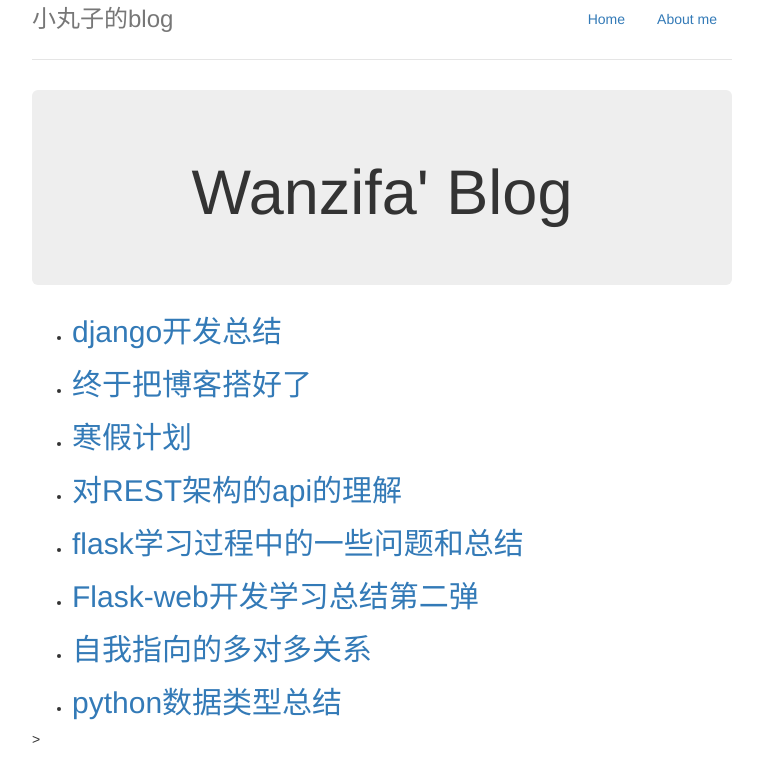
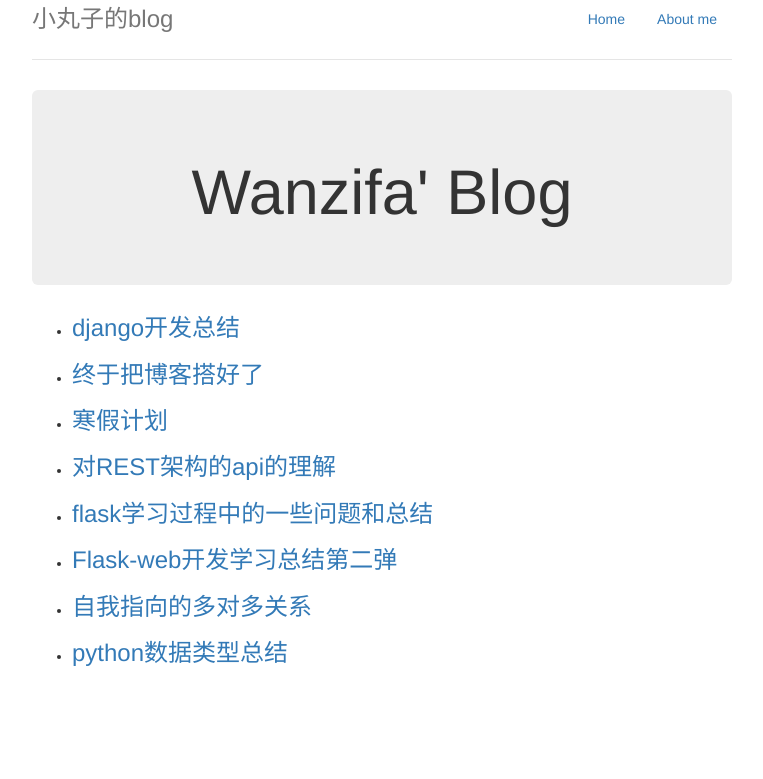
Before and after one commit to wanzifa/wanblog, a Django app: page /wanzi/blog/ in a window 1280 px wide. Shown: the part 21-800 px from the top of the page, without its empty margins (258-1021 px from the left). Run offline with Django 3.2, Linux system fonts and the light colour scheme; data comes from the database, SQL or seed files in the repository; some libraries are stand-ins or nearby versions.

Commit message:
improve templates

```diff
--- a/templates/wanzi/base.html
+++ b/templates/wanzi/base.html
@@ -24,7 +24,7 @@
 
   </head>
 
- <div class="container">
+ <div class="container" style="max-width:730px;">
       <div class="header clearfix">
         <nav>
           <ul class="nav nav-pills pull-right">
--- a/templates/wanzi/blogs.html
+++ b/templates/wanzi/blogs.html
@@ -4,7 +4,7 @@
 {% block body %}
 <ul>
 {% for post in posts %}
-<li><h2><a href="{% url 'post' post.title %}">{{ post.title }}</a></h2></li>
+<li><h3><a href="{% url 'post' post.title %}">{{ post.title }}</a></h3></li>
 {% endfor %}
-</ul>>
+</ul>
 {% endblock %}
```
